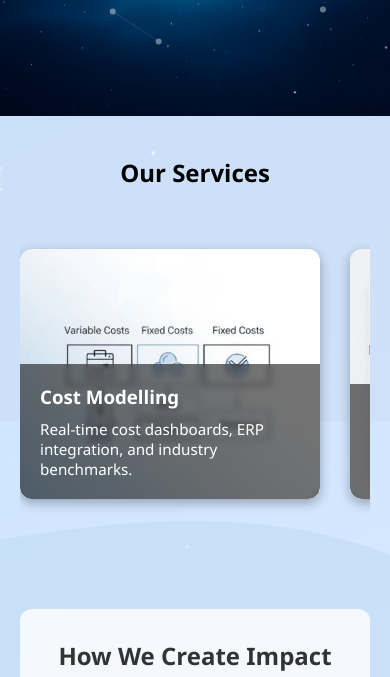
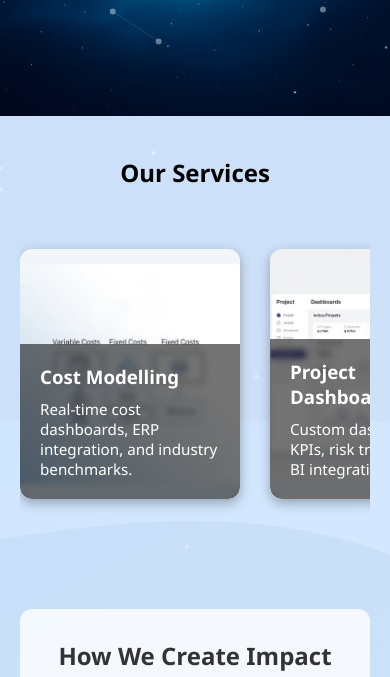
Before and after one commit to shame07/prosource-works, a website: page index.html in a window 390 px wide. Shown: the part 423-1100 px from the top of the page. Drawn offline with nearby package versions, Linux system fonts and the light colour scheme; no server answers.

Commit message:
Updated homepage layout and dashboard features

```diff
--- a/main.css
+++ b/main.css
@@ -113,35 +113,25 @@ nav a:hover {
   color: black;
 }
 
-/* ✅ Horizontal scrollable card container with hover-safe spacing */
+/* ✅ Cards container (desktop: no scroll, mobile: scroll) */
 .cards {
   display: flex;
-  flex-direction: row;
   justify-content: flex-start;
   align-items: stretch;
   gap: 30px;
-  flex-wrap: nowrap;
-  overflow-x: auto;
-  overflow-y: visible;
   padding: 20px 40px 40px 40px;
-  scroll-snap-type: x mandatory;
   position: relative;
   z-index: 2;
-}
-
-.cards::before {
-  content: '';
-  flex: 0 0 20px;
+  flex-wrap: wrap;
 }
 
 .cards a {
   text-decoration: none;
   color: inherit;
-  flex: 0 0 auto;
-  width: 300px;
+  flex: 0 0 calc(20% - 24px);
+  min-width: 220px;
 }
 
-/* ✅ Service card style */
 .card {
   background-size: cover;
   background-position: center;
@@ -153,14 +143,12 @@ nav a:hover {
   display: flex;
   align-items: flex-end;
   overflow: hidden;
-  scroll-snap-align: start;
   z-index: 1;
 }
 
 .card:hover {
   transform: scale(1.05);
   box-shadow: 0 10px 20px rgba(0, 0, 0, 0.4);
-  z-index: 10;
 }
 
 .card-overlay {
@@ -209,48 +197,7 @@ footer {
   border-top: 2px solid rgba(255, 255, 255, 0.1);
 }
 
-@media (max-width: 768px) {
-  .menu-toggle {
-    display: block;
-  }
-
-  nav {
-    display: none;
-    background-color: rgba(0, 51, 102, 0.95);
-  }
-
-  nav.active {
-    display: block;
-  }
-
-  nav ul {
-    flex-direction: column;
-    padding: 10px 0;
-    gap: 10px;
-  }
-
-  .hero-content h1 {
-    font-size: 2em;
-  }
-
-  .hero-content p {
-    font-size: 1em;
-  }
-
-  .card {
-    height: 250px;
-  }
-
-  .services {
-    padding: 40px 20px;
-  }
-
-  .success {
-    padding: 30px 20px;
-    margin: 30px 20px;
-  }
-}
-/* Login buttons inside header */
+/* Login buttons */
 .login-buttons {
   display: flex;
   gap: 15px;
@@ -284,7 +231,61 @@ footer {
 }
 
 /* Responsive adjustments */
+@media (max-width: 1024px) {
+  .cards {
+    flex-wrap: nowrap;
+    overflow-x: auto;
+    scroll-snap-type: x mandatory;
+  }
+
+  .cards a {
+    flex: 0 0 auto;
+    width: 80%;
+    scroll-snap-align: start;
+  }
+
+  .card {
+    height: 250px;
+  }
+}
+
 @media (max-width: 768px) {
+  .menu-toggle {
+    display: block;
+  }
+
+  nav {
+    display: none;
+    background-color: rgba(0, 51, 102, 0.95);
+  }
+
+  nav.active {
+    display: block;
+  }
+
+  nav ul {
+    flex-direction: column;
+    padding: 10px 0;
+    gap: 10px;
+  }
+
+  .hero-content h1 {
+    font-size: 2em;
+  }
+
+  .hero-content p {
+    font-size: 1em;
+  }
+
+  .services {
+    padding: 40px 20px;
+  }
+
+  .success {
+    padding: 30px 20px;
+    margin: 30px 20px;
+  }
+
   .login-buttons {
     flex-direction: column;
     margin-top: 10px;
```
